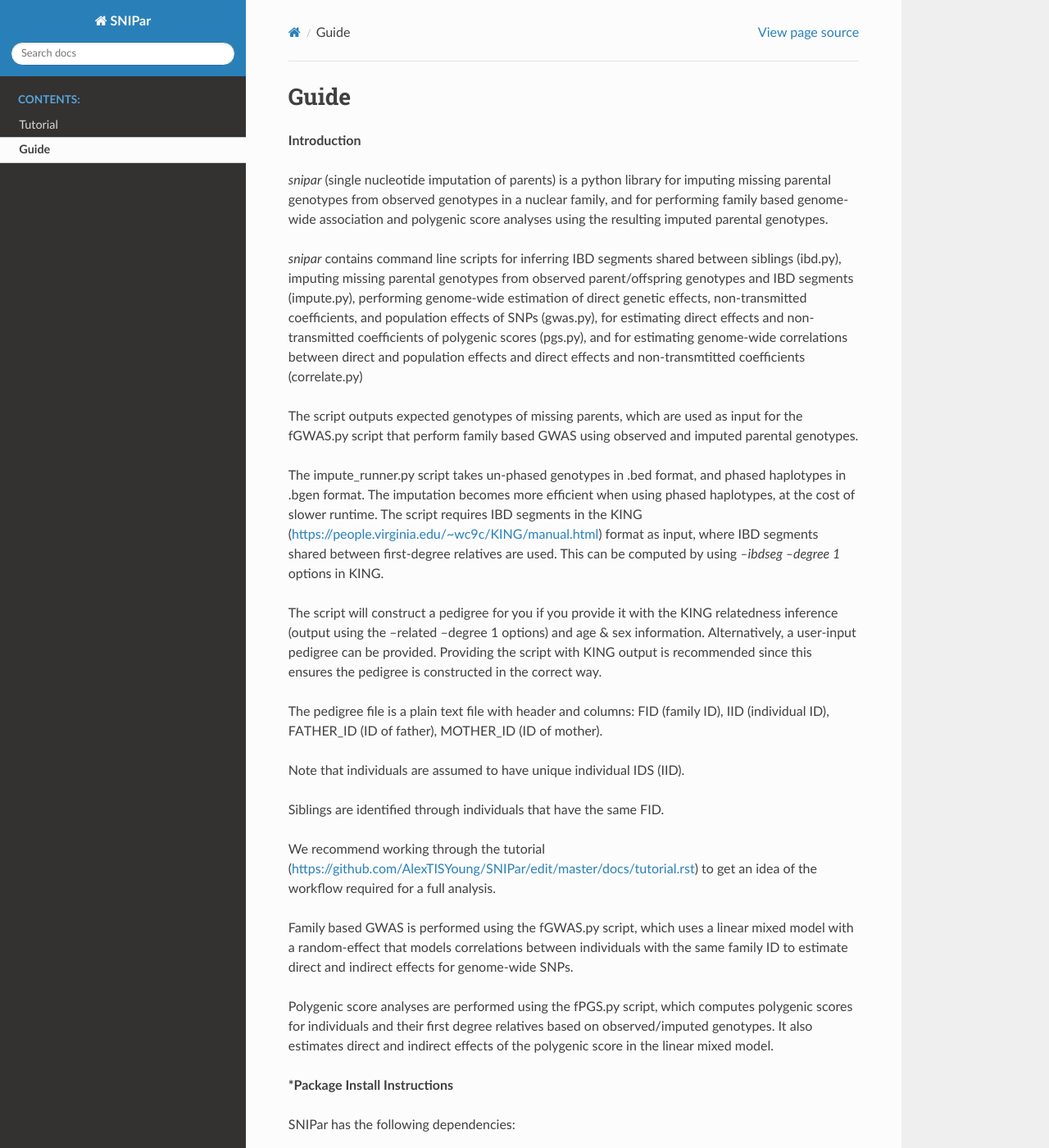
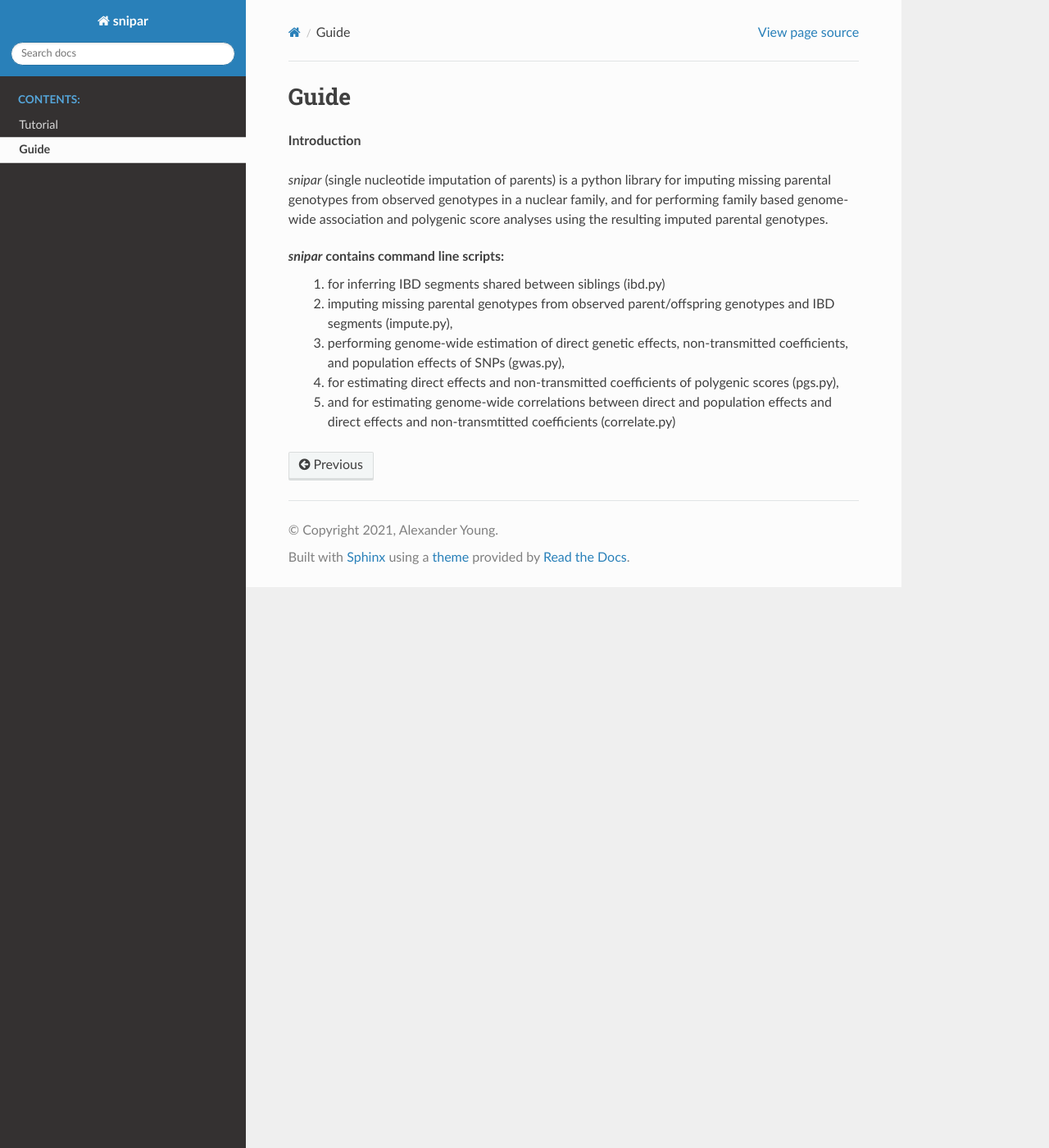
Before and after one commit to AlexTISYoung/snipar, a Sphinx documentation site: the page built from docs/guide.rst, in a window 1280 px wide and 1400 px high. Shown: the whole window at 82% size. Built offline with Sphinx 7.4.7 and the Read the Docs theme 2.0.0, drawn with Linux system fonts in a browser that asks for light colours; some of the changed text lies outside the part shown.

Commit message:
update docs and fix bug with compute controls in pgs

```diff
--- a/docs/conf.py
+++ b/docs/conf.py
@@ -19,7 +19,7 @@ import sys
 sys.path.insert(0, os.path.abspath('..'))
 # -- Project information -----------------------------------------------------
 
-project = u'SNIPar'
+project = u'snipar'
 copyright = u'2021, Alexander Young'
 author = u'Alexander Young'
 
@@ -30,6 +30,8 @@ release = u''
 
 
 # -- General configuration ---------------------------------------------------
+
+master_doc = 'index'
 
 # If your documentation needs a minimal Sphinx version, state it here.
 #
--- a/docs/guide.rst
+++ b/docs/guide.rst
@@ -7,66 +7,9 @@ Guide
 *snipar* (single nucleotide imputation of parents) is a python library for imputing missing parental genotypes from observed genotypes in a nuclear family,
 and for performing family based genome-wide association and polygenic score analyses using the resulting imputed parental genotypes.
 
-*snipar* contains command line scripts for inferring IBD segments shared between siblings (ibd.py),
-imputing missing parental genotypes from observed parent/offspring genotypes and IBD segments (impute.py),
-performing genome-wide estimation of direct genetic effects, non-transmitted coefficients, and population effects of SNPs (gwas.py),
-for estimating direct effects and non-transmitted coefficients of polygenic scores (pgs.py),
-and for estimating genome-wide correlations between direct and population effects and direct effects and non-transmtitted coefficients (correlate.py)
-
-The script outputs expected genotypes of missing parents, which are used as input for the fGWAS.py
-script that perform family based GWAS using observed and imputed parental genotypes.
-
-The impute_runner.py script takes un-phased genotypes in .bed format, and phased haplotypes in .bgen format. The imputation becomes more efficient when using phased haplotypes, at the cost of slower runtime. The script requires IBD segments in the KING (https://people.virginia.edu/~wc9c/KING/manual.html)
-format as input, where IBD segments shared between first-degree relatives are used. This can be computed by using *--ibdseg --degree 1* options in KING.
-
-The script will construct a pedigree for you if you
-provide it with the KING relatedness inference (output using the --related --degree 1 options) and age & sex information. Alternatively, a user-input pedigree can be provided. Providing
-the script with KING output is recommended since this ensures the pedigree is constructed in the correct way.
-
-The pedigree file is a plain text file
-with header and columns: FID (family ID), IID (individual ID), FATHER_ID (ID of father), MOTHER_ID (ID of mother).
-
-Note that individuals are assumed to have unique individual IDS (IID).
-
-Siblings are identified through individuals that have the same FID.
-
-We recommend working through the tutorial (https://github.com/AlexTISYoung/SNIPar/edit/master/docs/tutorial.rst) to get an idea of the workflow required for a full analysis.
-
-Family based GWAS is performed using the fGWAS.py script, which uses a linear mixed model with a random-effect that models correlations between individuals with the same family ID to estimate direct and indirect effects for genome-wide SNPs.
-
-Polygenic score analyses are performed using the fPGS.py script, which computes polygenic scores for individuals and their first degree relatives based on observed/imputed genotypes. It also estimates direct and indirect effects of the polygenic score in the linear mixed model.
-
-***Package Install Instructions**
-
-SNIPar has the following dependencies:
-
-python 3.7
-
-Packages:
-
-- h5py
-- bgen-reader
-- numpy
-- scipy
-- pysnptools
-- pandas
-- networkx
-- Cython
-
-We highly recommend using a python distribution such as Anaconda 3 (https://store.continuum.io/cshop/anaconda/).
-This will come with both numpy and scipy installed and can include an MKL-compiled distribution
-for optimal speed.
-
-To install from source, clone the git repository, and in the directory
-containing the SNIPar source code, at the shell type
-
-    'python setupy.py install'
-
-    'python setup.py build_ext --inplace'
-
-**Running tests**
-
-To check that the code is working properly and that the C modules have compiled, you should
-run tests. To run the tests, in the main SNIPar directory enter the command:
-
-    ``python setup.py pytest``
+*snipar* contains command line scripts:
+    #. for inferring IBD segments shared between siblings (ibd.py)
+    #. imputing missing parental genotypes from observed parent/offspring genotypes and IBD segments (impute.py),
+    #. performing genome-wide estimation of direct genetic effects, non-transmitted coefficients, and population effects of SNPs (gwas.py),
+    #. for estimating direct effects and non-transmitted coefficients of polygenic scores (pgs.py),
+    #. and for estimating genome-wide correlations between direct and population effects and direct effects and non-transmtitted coefficients (correlate.py)
```
Also changed, not shown: 1 other file.
